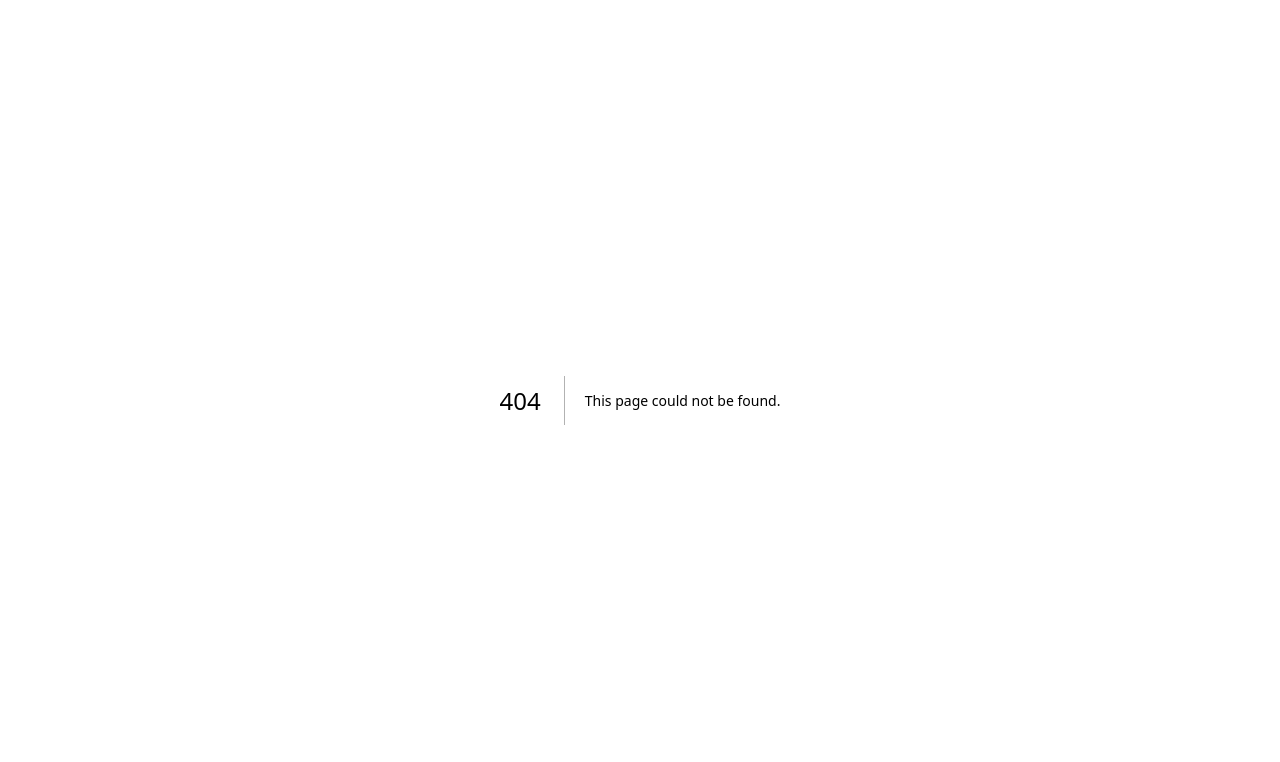
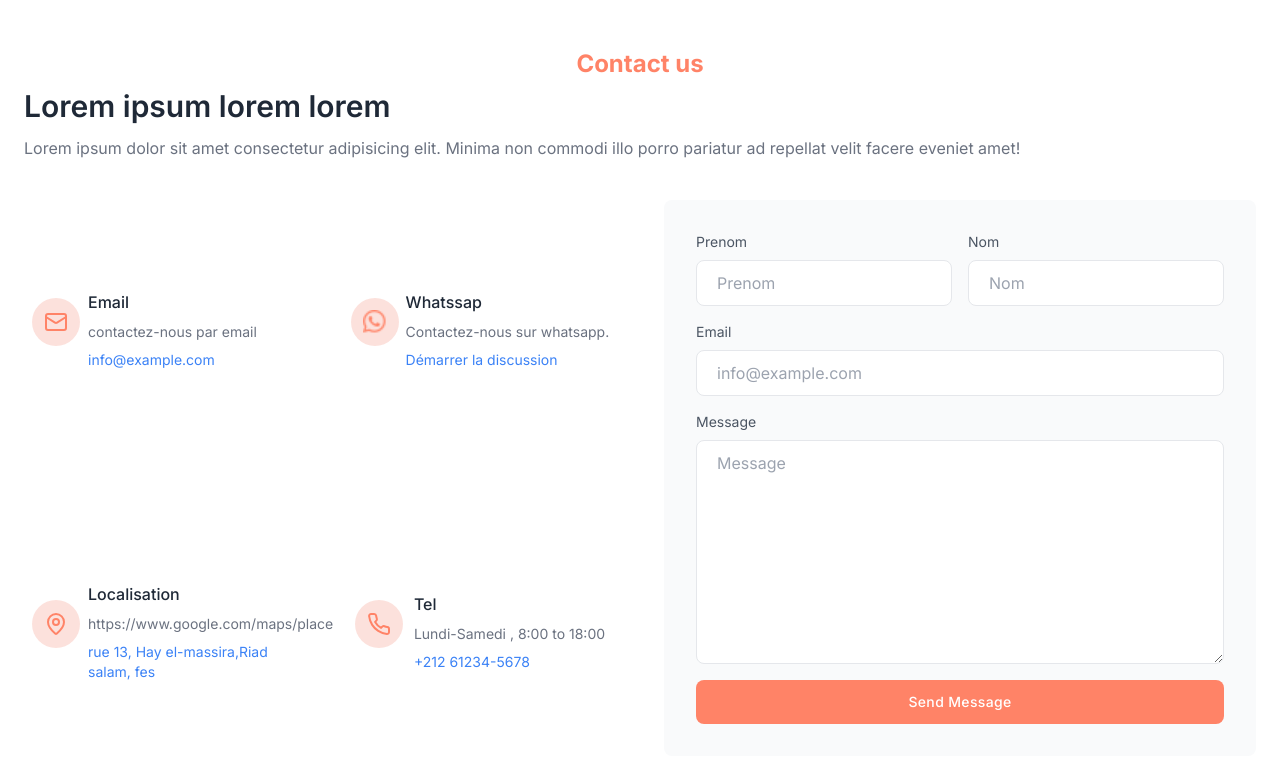
Before and after one commit to El-hathat/school, a Next.js app: page /contact in a window 1280 px wide. Before the commit this address had no page. Shown: the top 762 px of the page. Built offline with nearby package versions, Linux system fonts and the light colour scheme.

Commit message:
UI v0.0.4

```diff
--- /dev/null
+++ b/app/contact/page.jsx
@@ -0,0 +1,98 @@
+import { Mail, MapPin, Phone } from 'lucide-react'
+import Image from 'next/image'
+import React from 'react'
+import whatsapp from '@/public/icones/whatsapp.png'
+
+function page() {
+  return (
+    <section class="bg-white dark:bg-gray-900">
+    <div class="container px-6 py-12 mx-auto">
+        <div>
+            <p class="font-bold text-[#ff8367] dark:text-[#ff8367] text-2xl text-center">Contact us</p>
+
+            <h1 class="mt-2 text-2xl font-semibold text-gray-800 md:text-3xl dark:text-white">Lorem ipsum lorem lorem</h1>
+
+            <p class="mt-3 text-gray-500 dark:text-gray-400">Lorem ipsum dolor sit amet consectetur adipisicing elit. Minima non commodi illo porro pariatur ad repellat velit facere eveniet amet!</p>
+        </div>
+
+        <div class="grid grid-cols-1 gap-12 mt-10 lg:grid-cols-2">
+            <div class="grid grid-cols-1 gap-12 md:grid-cols-2">
+                <div className='flex items-center justify-evenly'>
+                    <div class="inline-block p-3 h-12 w-12 text-blue-500 rounded-full bg-[#f9c3b77d] dark:bg-gray-800">
+                    <Mail color="#ff8367" />
+                    </div>
+                    <div>
+                    <h2 class="mt-4 text-base font-medium text-gray-800 dark:text-white">Email</h2>
+                    <p class="mt-2 text-sm text-gray-500 dark:text-gray-400 w-[200px]">contactez-nous par email</p>
+                    <p class="mt-2 text-sm text-blue-500 dark:text-[#ff8367]">info@example.com</p></div>
+                </div>
+
+                <div className='flex items-center justify-evenly'>
+                    <div class="inline-block h-12 w-12 p-3 text-blue-500 rounded-full bg-[#f9c3b77d]  dark:bg-gray-800">
+                        <Image src={whatsapp} alt='' className='w-6 h-6'/>
+                    </div>
+                    <div>
+                    <h2 class="mt-4 text-base font-medium text-gray-800 dark:text-white">Whatssap</h2>
+                    <p class="mt-2 text-sm text-gray-500 dark:text-gray-400">Contactez-nous sur whatsapp.</p>
+                    <p class="mt-2 text-sm text-blue-500 dark:text-[#ff8367]"><a href="https://wa.me/+212694286773">Démarrer la discussion</a></p></div>
+                </div>
+
+                <div className='flex items-center justify-evenly '>
+                    <div class="inline-block h-12 w-12 p-3 text-blue-500 rounded-full bg-[#f9c3b77d]  dark:bg-gray-800">
+                    <MapPin color="#ff8367" />
+                    </div>
+                    <div>
+                    <h2 class="mt-4 text-base font-medium text-gray-800 dark:text-white">Localisation</h2>
+                    <p class="mt-2 text-sm text-gray-500 dark:text-gray-400 w-[150px]"><a href="https://www.google.com/maps/place/34%C2%B001'42.7%22N+5%C2%B000'04.6%22W/@34.0285301,
+                    -5.0038543,17z/data=!3m1!4b1!4m4!3m3!8m2!3d34.0285301!4d-5.0012794?entry=ttu" className='no-underline '>https://www.google.com/maps/place</a></p>
+                    <p class="mt-2 text-sm text-blue-500 dark:text-[#ff8367] w-[200px]">rue 13, Hay el-massira,Riad salam, fes</p></div>
+                </div>
+
+                <div className='flex items-center justify-evenly'>
+                    <div class="inline-block h-12 w-12 p-3 text-blue-500 rounded-full bg-[#f9c3b77d]  dark:bg-gray-800">
+                    <Phone color="#ff8367" />
+                    </div>
+                    <div>
+                    <h2 class="mt-4 text-base font-medium text-gray-800 dark:text-white">Tel</h2>
+                    <p class="mt-2 text-sm text-gray-500 dark:text-gray-400">Lundi-Samedi , 8:00 to 18:00</p>
+                    <p class="mt-2 text-sm text-blue-500 dark:text-[#ff8367]">+212 61234-5678</p>
+                    </div>
+                </div>
+            </div>
+
+            <div class="p-4 py-6 rounded-lg bg-gray-50 dark:bg-gray-800 md:p-8">
+                <form>
+                    <div class="-mx-2 md:items-center md:flex">
+                        <div class="flex-1 px-2">
+                            <label class="block mb-2 text-sm text-gray-600 dark:text-gray-200">Prenom</label>
+                            <input type="text" placeholder="Prenom " class="block w-full px-5 py-2.5 mt-2 text-gray-700 placeholder-gray-400 bg-white border border-gray-200 rounded-lg dark:placeholder-gray-600 dark:bg-gray-900 dark:text-gray-300 dark:border-gray-700 focus:border-[#ff8367] dark:focus:border-[#ff8367] focus:ring-[#ff8367] focus:outline-none focus:ring focus:ring-opacity-40" />
+                        </div>
+
+                        <div class="flex-1 px-2 mt-4 md:mt-0">
+                            <label class="block mb-2 text-sm text-gray-600 dark:text-gray-200">Nom</label>
+                            <input type="text" placeholder="Nom" class="block w-full px-5 py-2.5 mt-2 text-gray-700 placeholder-gray-400 bg-white border border-gray-200 rounded-lg dark:placeholder-gray-600 dark:bg-gray-900 dark:text-gray-300 dark:border-gray-700 focus:border-[#ff8367] dark:focus:border-[#ff8367] focus:ring-[#ff8367] focus:outline-none focus:ring focus:ring-opacity-40" />
+                        </div>
+                    </div>
+
+                    <div class="mt-4">
+                        <label class="block mb-2 text-sm text-gray-600 dark:text-gray-200">Email</label>
+                        <input type="email" placeholder="info@example.com" class="block w-full px-5 py-2.5 mt-2 text-gray-700 placeholder-gray-400 bg-white border border-gray-200 rounded-lg dark:placeholder-gray-600 dark:bg-gray-900 dark:text-gray-300 dark:border-gray-700 focus:border-[#ff8367] dark:focus:border-[#ff8367] focus:ring-[#ff8367] focus:outline-none focus:ring focus:ring-opacity-40" />
+                    </div>
+
+                    <div class="w-full mt-4">
+                        <label class="block mb-2 text-sm text-gray-600 dark:text-gray-200">Message</label>
+                        <textarea class="block w-full h-32 px-5 py-2.5 mt-2 text-gray-700 placeholder-gray-400 bg-white border border-gray-200 rounded-lg md:h-56 dark:placeholder-gray-600 dark:bg-gray-900 dark:text-gray-300 dark:border-gray-700 focus:border-[#ff8367] dark:focus:border-[#ff8367] focus:ring-[#ff8367] focus:outline-none focus:ring focus:ring-opacity-40" placeholder="Message"></textarea>
+                    </div>
+
+                    <button class="w-full px-6 py-3 mt-4 text-sm font-medium tracking-wide text-white capitalize transition-colors duration-300 transform bg-[#ff8367] rounded-lg hover:bg-[#ff8367] focus:outline-none focus:ring focus:ring-blue-300 focus:ring-opacity-50">
+                        Send message
+                    </button>
+                </form>
+            </div>
+        </div>
+    </div>
+</section>
+  )
+}
+
+export default page
```
Also changed, not shown: public/icones/whatsapp.png (added).
